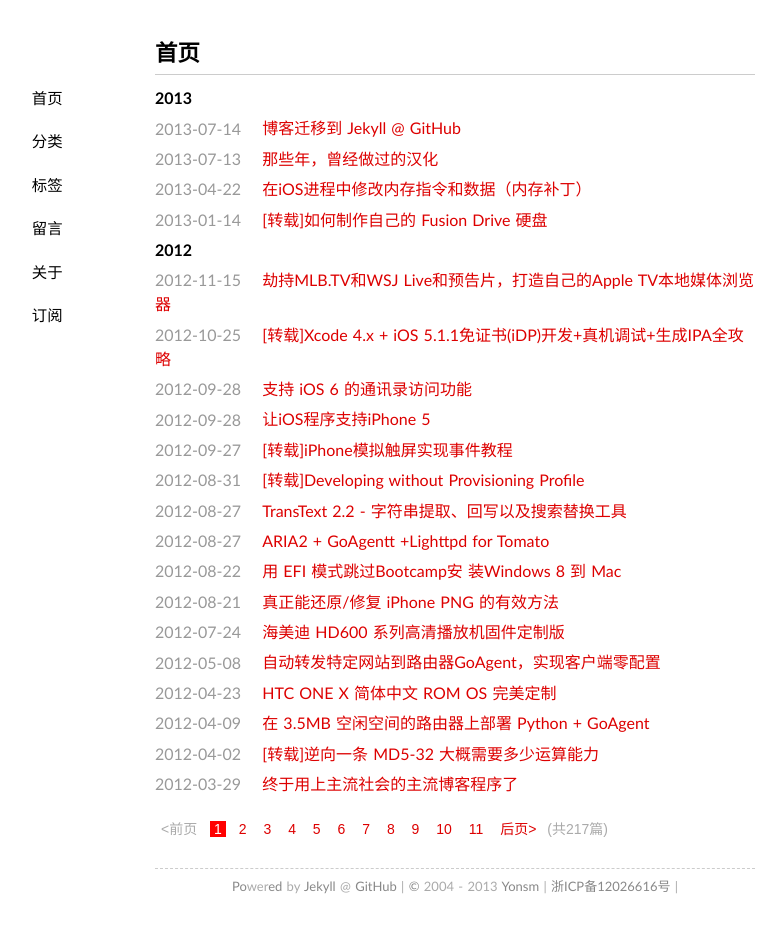
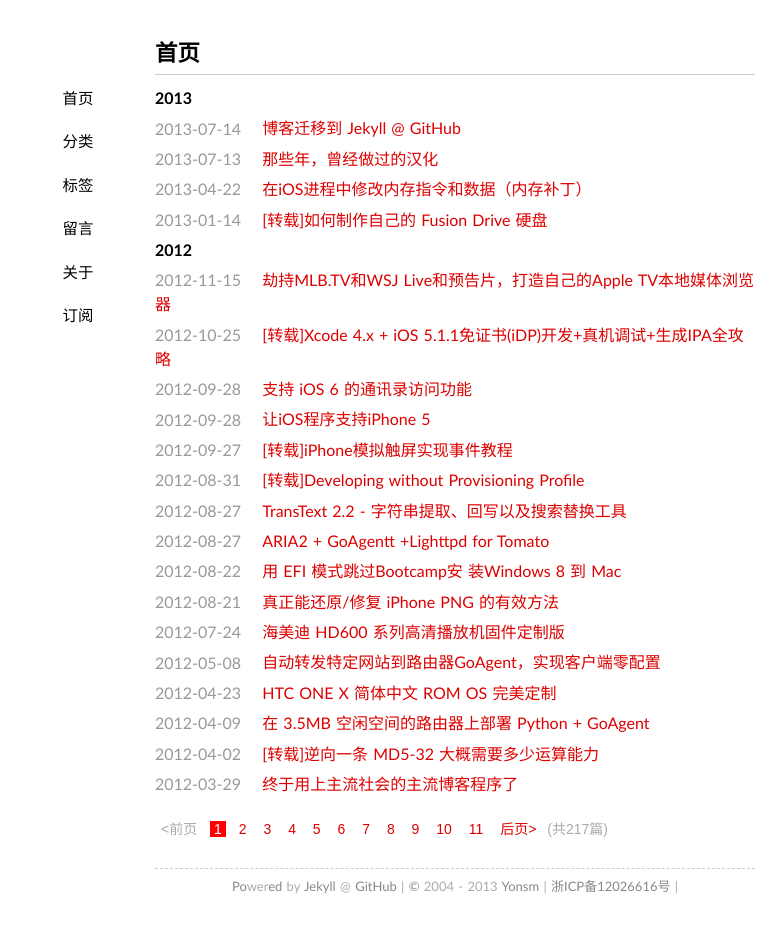
Before and after one commit to Yonsm/Yonsm.github.io, a Jekyll site: the page built from index.html, in a window 1280 px wide. Shown: the whole page, without its empty margins (185-969 px from the left). Built offline with Jekyll 4.4.1, drawn with Linux system fonts in a browser that asks for light colours; some web fonts are replaced; Markdown is read by kramdown in place of the engine named in the settings; the list of posts is cut into pages by our own code; comment, search, counter and statistics services are not loaded.

Commit message:
更新尺寸

```diff
--- a/media/css/style.css
+++ b/media/css/style.css
@@ -46,7 +46,7 @@ blockquote p{margin:0;padding:.5em 0;}
 .pageNav{font-weight:bold;font-size:17px;}
 .pageNavInvalid{font-weight:bold;font-size:17px;color:#D0D0D0;}
 header{padding:.5em 0;border-bottom: 1px solid #cccccc;}
-nav{font-family:"Electrolize",sans-serif;font-size:1.1em;text-transform:uppercase;float:left;margin-left:-11em;width:8em;text-align:center;}
+nav{font-family:"Electrolize",sans-serif;font-size:1.1em;text-transform:uppercase;float:left;margin-left:-8em;width:6em;text-align:center;}
 nav a{display:block;padding:.7em 1em;color:#000000;}
 nav a:hover{background-color:#ff0000;text-decoration:none;color:#f9f9f9;-webkit-transition:color .2s linear;}
 .post{padding:.5em 0em;}
```
